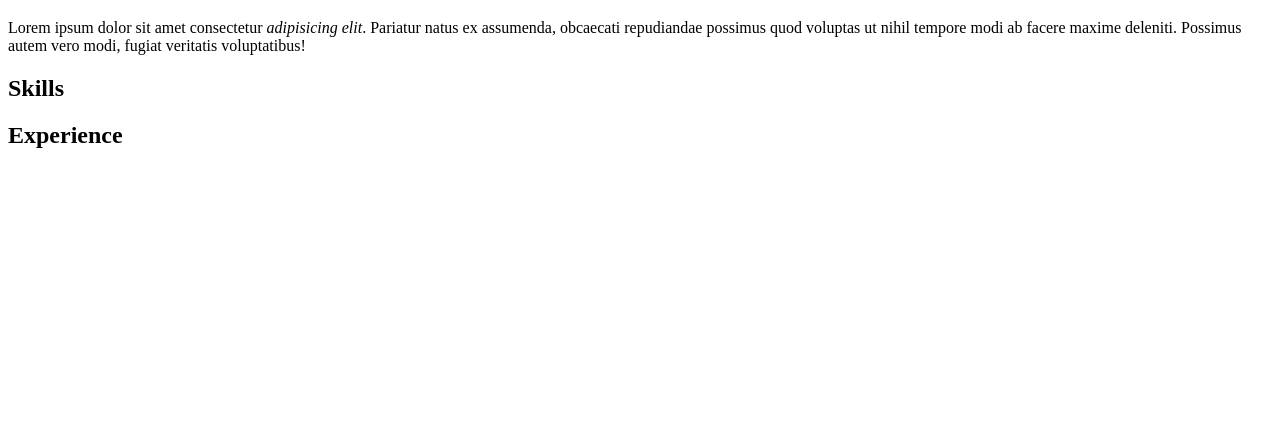
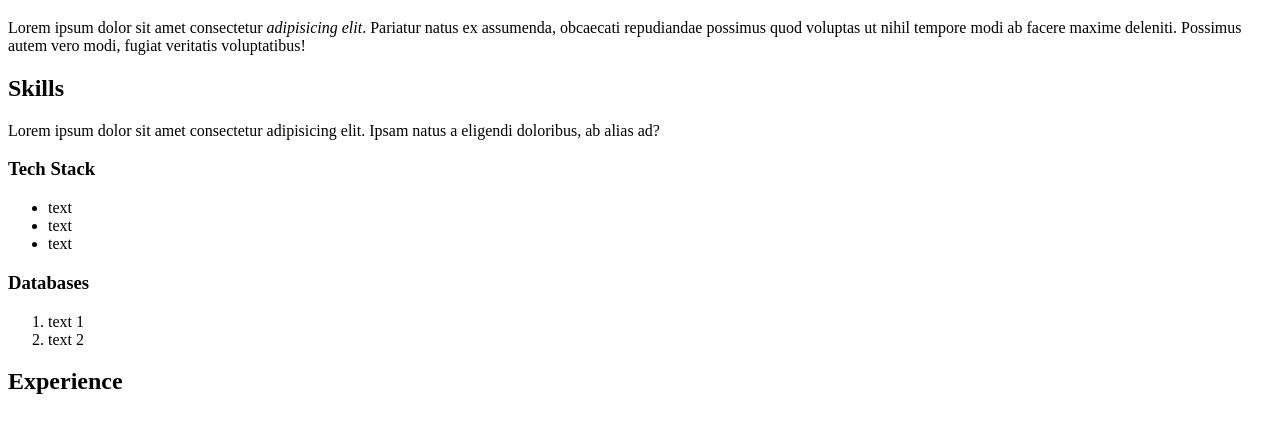
Before and after one commit to vovchyk2022/resume-01, a plain HTML site: page index.html in a window 1280 px wide. Shown: the part 61-494 px from the top of the page. Drawn offline with Linux system fonts and the light colour scheme.

Commit message:
Add changes index.html

```diff
--- a/index.html
+++ b/index.html
@@ -1,15 +1,37 @@
 <!DOCTYPE html>
 <html lang="en">
-<head>
-    <meta charset="UTF-8">
-    <meta http-equiv="X-UA-Compatible" content="IE=edge">
-    <meta name="viewport" content="width=device-width, initial-scale=1.0">
+  <head>
+    <meta charset="UTF-8" />
+    <meta http-equiv="X-UA-Compatible" content="IE=edge" />
+    <meta name="viewport" content="width=device-width, initial-scale=1.0" />
     <title>Resume</title>
-</head>
-<body>
+  </head>
+  <body>
     <h1>Volodymyr Kapushchak</h1>
-    <p>Lorem ipsum dolor sit amet consectetur <em>adipisicing elit</em>. Pariatur natus ex assumenda, obcaecati repudiandae possimus quod voluptas ut nihil tempore modi ab facere maxime deleniti. Possimus autem vero modi, fugiat veritatis voluptatibus!</p>
-    <h2>Skills</h2>
+    <p>
+      Lorem ipsum dolor sit amet consectetur <em>adipisicing elit</em>. Pariatur
+      natus ex assumenda, obcaecati repudiandae possimus quod voluptas ut nihil
+      tempore modi ab facere maxime deleniti. Possimus autem vero modi, fugiat
+      veritatis voluptatibus!
+    </p>
+    <main>
+      <h2>Skills</h2>
+      <p>
+        Lorem ipsum dolor sit amet consectetur adipisicing elit. Ipsam natus a
+        eligendi doloribus, ab alias ad?
+      </p>
+      <h3>Tech Stack</h3>
+      <ul>
+        <li>text</li>
+        <li>text</li>
+        <li>text</li>
+      </ul>
+      <h3>Databases</h3>
+      <ol>
+        <li>text 1</li>
+        <li>text 2</li>
+      </ol>
+    </main>
     <h2>Experience</h2>
-</body>
+  </body>
 </html>
```
